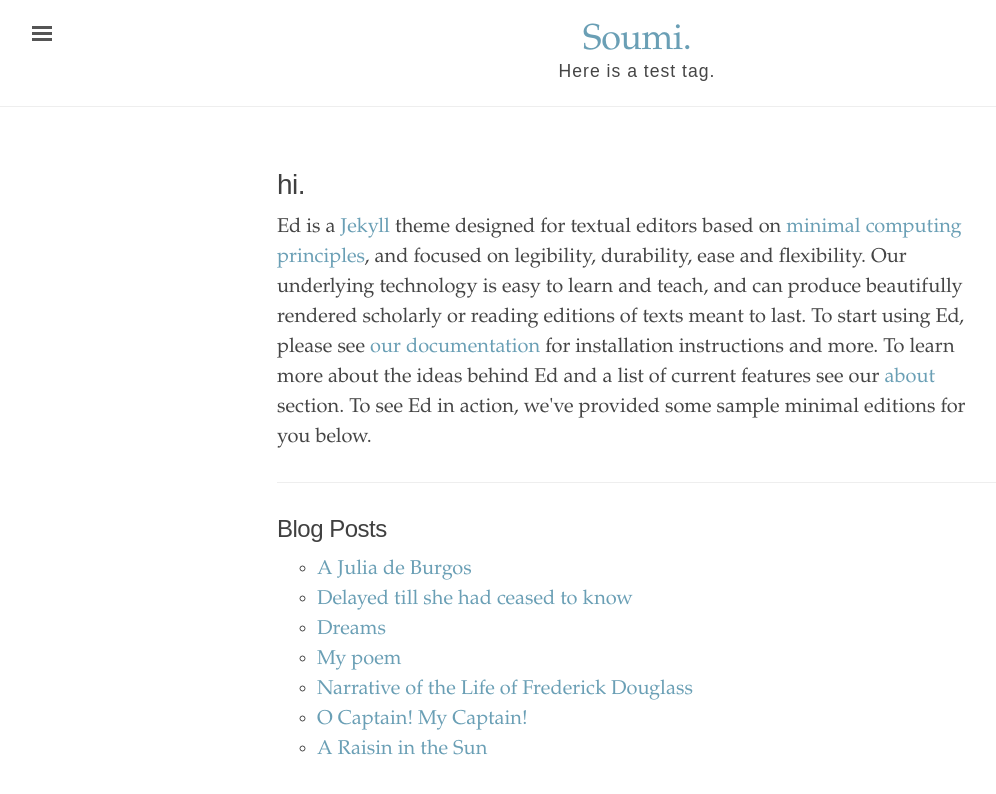
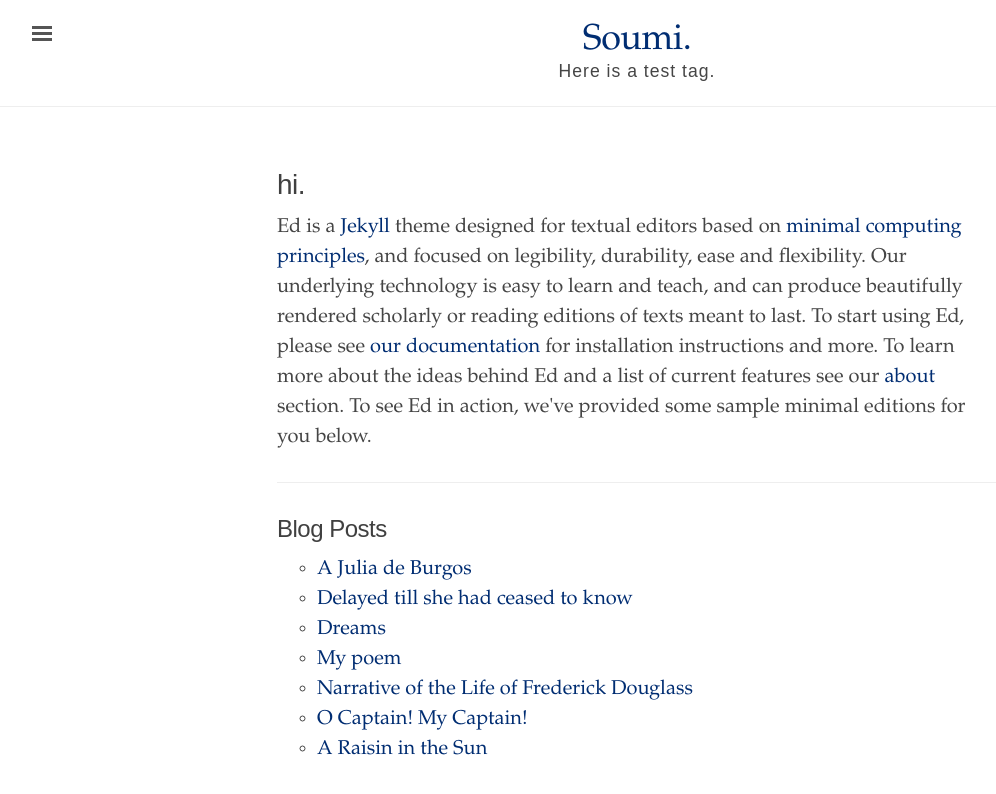
Before and after one commit to soumi-udel/soumi-udel.github.io, a Jekyll site: the page built from index.html, in a window 1280 px wide. Shown: the top 794 px of the page, without its empty margins (3-999 px from the left). Built offline with Jekyll 4.4.1, drawn with Linux system fonts in a browser that asks for light colours.

Commit message:
Update _ed.scss

```diff
--- a/_sass/_ed.scss
+++ b/_sass/_ed.scss
@@ -770,13 +770,13 @@ li.prose-indent {
 /* Blue */
 .theme-base-blue .sidebar,
 .theme-base-blue .sidebar-toggle:active {
-  background-color: #6a9fb5;
+  background-color: #002D72;
 }
 
 .theme-base-blue .container a,
 .theme-base-blue .sidebar-toggle,
 .theme-base-blue .related-posts li a:hover {
-  color: #6a9fb5;
+  color: #002D72;
 }
 
 /* Magenta */
```
